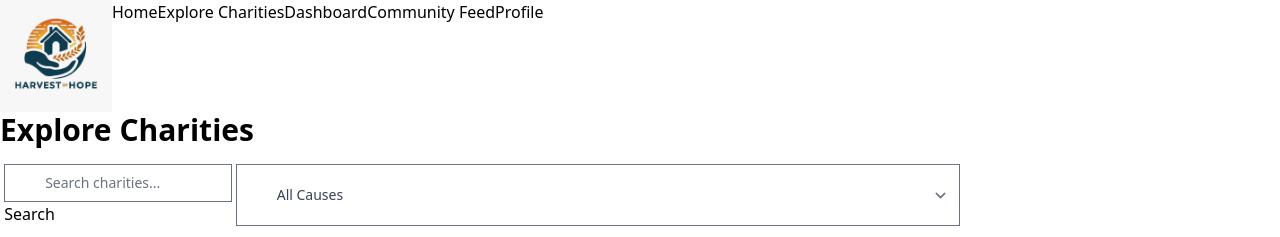
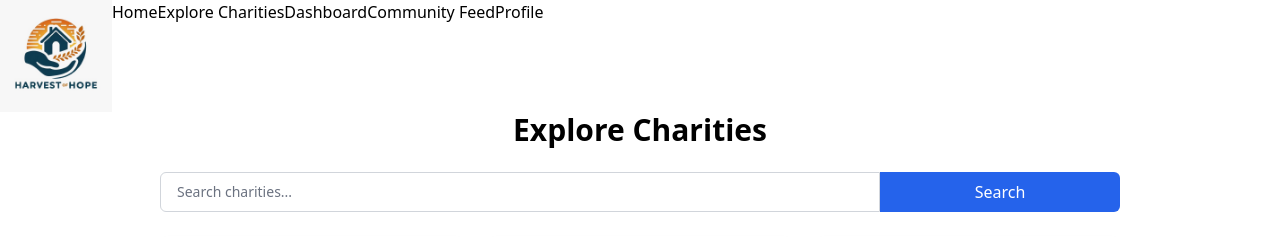
Before and after one commit to giftiem/Harvest_of_Hope, a Flask app: page /explore_charities in a window 1280 px wide. Shown: the top 237 px of the page. Run offline with Flask 3, Linux system fonts and the light colour scheme; some libraries are stand-ins or nearby versions.

Commit message:
EXplore charity

```diff
--- a/templates/explore_charities.html
+++ b/templates/explore_charities.html
@@ -1,55 +1,49 @@
 <!-- templates/explore_charities.html -->
-{% extends "base.html" %} {% block title %}Explore Charities{% endblock %} {%
-block content %}
-<h1 class="text-3xl font-bold mb-4">Explore Charities</h1>
-<div
-  class="filter-section flex justify-between mb-4 w-[75vw] flex justify-center item-center"
->
+{% extends "base.html" %}
+{% block title %}Explore Charities{% endblock %}
+{% block content %}
+<h1 class="text-3xl font-bold mb-6 text-center">Explore Charities</h1>
 
-  <form method="post">
+<div class="filter-section flex justify-between mb-6 w-[75vw] mx-auto">
+  <form method="post" class="flex w-full">
     <input
       type="text"
       name="search"
       placeholder="Search charities..."
-      class="w-full p-2 pl-10 text-sm text-gray-700"
+      class="w-3/4 p-2 pl-4 text-sm text-gray-700 border border-gray-300 rounded-l-md focus:outline-none focus:ring-2 focus:ring-blue-500"
     />
-    <button type="submit">Search</button>
+    <button type="submit" class="w-1/4 bg-blue-600 text-white rounded-r-md p-2 hover:bg-blue-700">
+      Search
+    </button>
   </form>
 
-  <select id="cause-filter" class="w-full p-2 pl-10 text-sm text-gray-700">
+  <!-- <select id="cause-filter" class="w-1/4 p-2 ml-4 text-sm text-gray-700 border border-gray-300 rounded-md focus:outline-none focus:ring-2 focus:ring-blue-500">
+    <option value="">All Causes</option>
+    <option value="food">Food</option>
+    <option value="education">Education</option>
+    <option value="health">Health</option>
+  </select> -->
+</div>
 
-    <option value="">All Causes</option>
+<div class="charities-grid grid grid-cols-1 md:grid-cols-2 lg:grid-cols-3 gap-6 w-[75vw] mx-auto">
+  {% for charity in charities %}
+  <div class="bg-white rounded-lg shadow-md p-6 flex flex-col justify-between">
+    <img src="{{ charity.logo }}" class="w-full h-48 object-cover mb-4 rounded-t-lg" />
 
-    <option value="food">Food</option>
+    <div class="flex-grow">
+      <h3 class="text-[#0e121b] text-xl font-bold mb-2">{{ charity.name }}</h3>
+      <p class="text-gray-600 mb-4">{{ charity.description[:100] }}...</p>
+    </div>
 
-    <option value="education">Education</option>
-
-    <option value="health">Health</option>
-
-  </select>
-</div>
-<div class="charities-grid flex flex-wrap justify-center item-center">
-    {% for charity in charities %}
-  <div class="bg-white rounded-lg shadow-md p-4 w-1/3">
-       <img src="{{ charity.logo }}" class="w-full h-48 object-cover mb-4" />
-
-    <h3 class="text-[#0e121b] text-lg font-bold mb-2">{{ charity.name }}</h3>
-
-    <p class="text-gray-600 mb-4">{{ charity.description[:100] }}...</p>
-       <a
-      href="{{ url_for('view_charity', charity_id=charity.id) }}"
-      class="btn btn-primary"
-      >View Details</a
-    >
-       <a
-      target="_blank"
-      href="https://www.google.com/maps/dir/?api=1&origin=216+14th+Ave+Roodepoort+2195&destination={{ charity.location }}&travelmode=driving"
-      class="btn btn-primary"
-      >Get directions</a
-    >
-
-
+    <div class="flex justify-between mt-4">
+      <a href="{{ url_for('view_charity', charity_id=charity.id) }}" class="btn btn-primary text-blue-600 font-semibold hover:text-blue-800">
+        View Details
+      </a>
+      <a target="_blank" href="https://www.google.com/maps/dir/?api=1&origin=216+14th+Ave+Roodepoort+2195&destination={{ charity.location }}&travelmode=driving" class="btn btn-primary text-blue-600 font-semibold hover:text-blue-800">
+        Get Directions
+      </a>
+    </div>
   </div>
-    {% endfor %}
+  {% endfor %}
 </div>
 {% endblock %}
```
